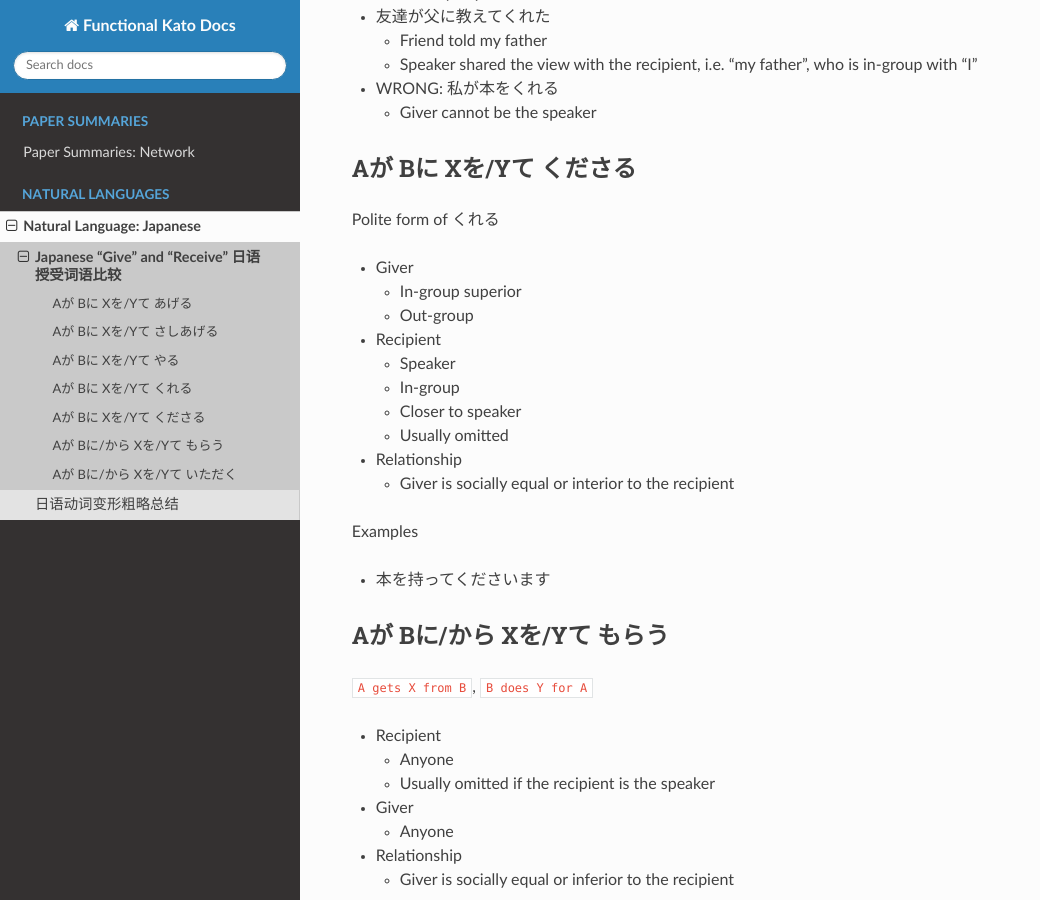
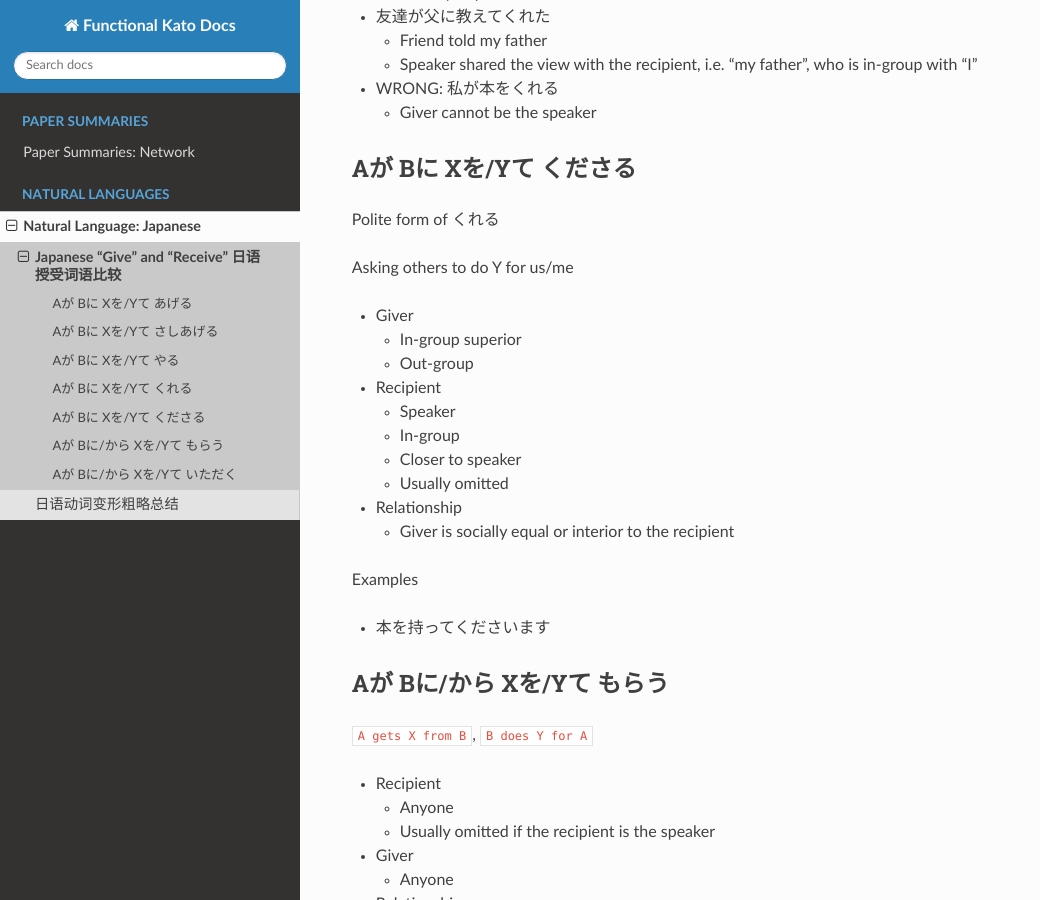
Before and after one commit to ffkato/docs, a Sphinx documentation site: the page built from docs/source/docs/natural-language/nihongo/Japanese-Give-and-Receive.md, in a window 1280 px wide and 900 px high, scrolled down 2729 px. Shown: the whole window, without its empty margins (0-1040 px from the left). Built offline with Sphinx 7.4.7 and the Read the Docs theme 2.0.0, drawn with Linux system fonts in a browser that asks for light colours.

Commit message:
nljp: correct give receive

```diff
--- a/docs/source/docs/natural-language/nihongo/Japanese-Give-and-Receive.md
+++ b/docs/source/docs/natural-language/nihongo/Japanese-Give-and-Receive.md
@@ -115,6 +115,8 @@ Examples
 
 Polite form of くれる
 
+Asking others to do Y for us/me
+
 * Giver
   * In-group superior
   * Out-group
```
